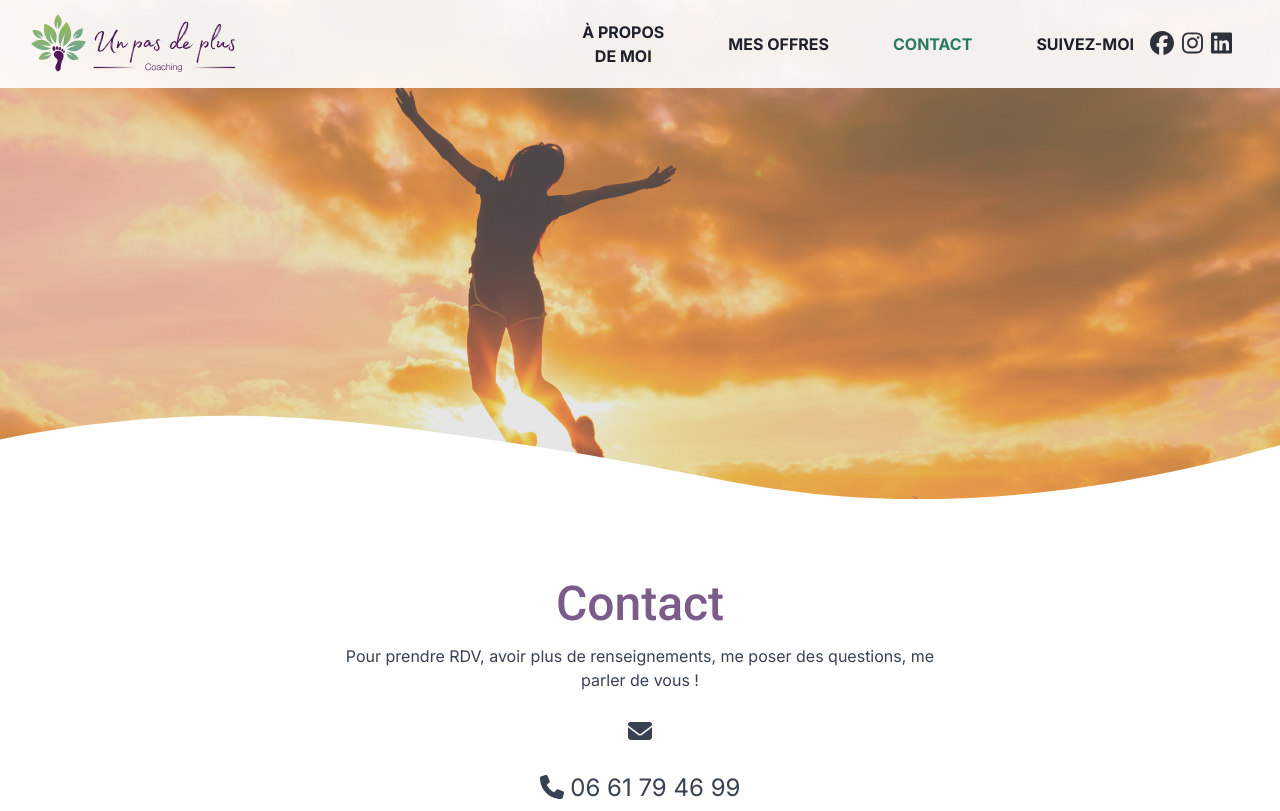
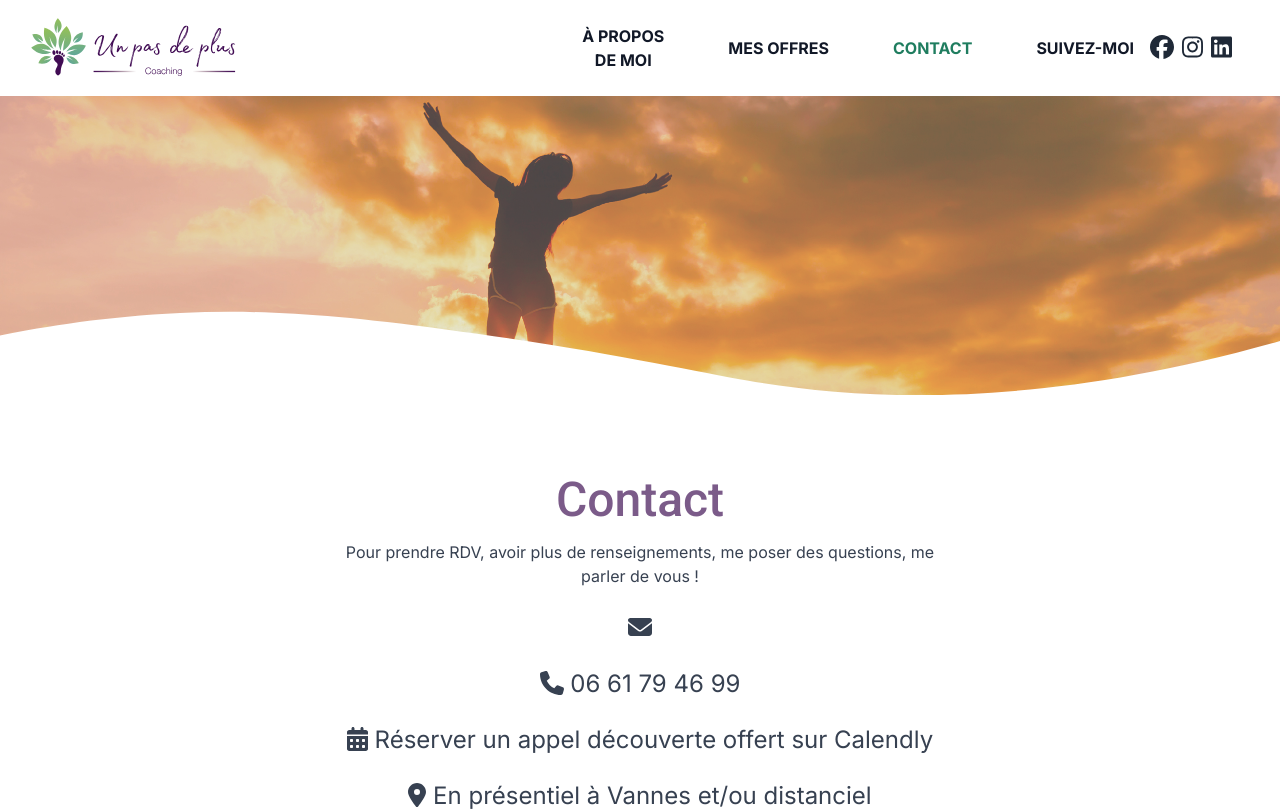
Before and after one commit to antoinebollinger/unpasdeplus-coaching, a Next.js app: page /contact in a window 1280 px wide. Shown: the top 811 px of the page. Built offline with nearby package versions, Linux system fonts and the light colour scheme.

Commit message:
🚧 header update

```diff
--- a/app/page.tsx
+++ b/app/page.tsx
@@ -10,7 +10,7 @@ export default function Page() {
     const onThisPage = [
         {
             title: 'Introduction',
-            link: '#header'
+            link: '#top'
         },
         {
             title: 'Mes offres',
--- a/src/components/backtotop.tsx
+++ b/src/components/backtotop.tsx
@@ -8,7 +8,7 @@ export default function Backtotop({
     onThisPage?: onThisPage[]
 }) {
     return (
-        <a className="back-to-top" href="#header" aria-label="Haut de page">
+        <a className="back-to-top" href="#top" aria-label="Haut de page">
             <FontAwesomeIcon icon={faChevronUp} />
         </a>
     )
--- a/src/components/header.tsx
+++ b/src/components/header.tsx
@@ -3,15 +3,28 @@ import Image from 'next/image'
 import Navbar from './navbar'
 import Wave from '/public/images/svg/wave-white.svg'
 import type { banner } from '../models/types'
+import { useLayoutEffect, useRef } from 'react'
 
 export default function Header({
     banner,
 }: {
     banner: banner,
 }) {
+    const navRef = useRef<HTMLDivElement>()
+    const headerRef = useRef<HTMLDivElement>()
+
+    useLayoutEffect(() => {
+        if (navRef.current) {
+            headerRef.current.style.height = `${navRef.current.offsetHeight}px`
+            // headerRef.current.style.marginTop = `${navRef.current.offsetHeight}px`
+            // document.body.style.paddingTop = `${navRef.current.offsetHeight}px`
+            // document.body.style.scrollMarginTop = `${navRef.current.offsetHeight}px`
+        }
+    }, [])
+
     return (
-        <header className="relative min-h-[40vh] md:min-h-[65vh]" id="header">
-            <div className="navigation">
+        <>
+            <div className="navigation" ref={navRef}>
                 <div className="container">
                     <div className="row">
                         <div className="w-full">
@@ -20,6 +33,7 @@ export default function Header({
                     </div>
                 </div>
             </div>
+            <header className={`relative md:min-h-[40vh]`} id="header" ref={headerRef}>
                 <div className="absolute inset-0 z-0">
                     <Image
                         src={banner.src}
@@ -37,5 +51,6 @@ export default function Header({
                     />
                 </div>
             </header>
+        </>
     )
 }
--- a/src/components/navbar.tsx
+++ b/src/components/navbar.tsx
@@ -15,9 +15,9 @@ export default function Navbar() {
         const navigation = document.querySelector('.navigation')
         const backToTop = document.querySelector<HTMLElement>('.back-to-top')
         if (scrollpos > 10)
-            navigation.classList.add('sticky')
+            navigation.classList.add('stuck')
         else
-            navigation.classList.remove('sticky')
+            navigation.classList.remove('stuck')
         if (scrollpos > 300)
             backToTop.style.opacity = '1'
         else
--- a/src/layout.tsx
+++ b/src/layout.tsx
@@ -10,6 +10,7 @@ import './utils/sprintf'
 import { motion } from 'framer-motion'
 import Banner from '/public/images/banners/1.jpg'
 import Modal from './utils/modal'
+import Navbar from './components/navbar'
 
 export default function Layout({
     children,
@@ -37,7 +38,9 @@ export default function Layout({
                 animate={{ opacity: 1 }}
                 exit={{ opacity: 0 }}
                 transition={{ duration: 0.5 }}
+                id="top"
             >
+                {/* <Navbar /> */}
                 <Header banner={banner} />
                 {children}
                 {footer && <Footer onThisPage={onThisPage} />}
--- a/styles/_header.scss
+++ b/styles/_header.scss
@@ -1,32 +1,24 @@
 header {
-    .navigation {
-        @apply absolute top-0 left-0 z-30 w-full py-3 md:py-1 duration-200 bg-white opacity-90;
-        &.sticky {
-            @apply fixed py-2 md:py-0 opacity-100 shadow;
-            ul {
-                @apply opacity-100;
-            }
-        }
-        ul {
-            @apply duration-200 bg-white;
-        }
-    }
     .choice-ul {
         li {
-        @apply p-1;
+            @apply p-1;
         }
+
         button {
             @apply rounded shadow bg-gray-100 hover:bg-gray-200 px-4 py-2 transition duration-200;
+
             &.vert {
                 &.active {
                     @apply bg-tertary-900 text-white;
                 }
             }
+
             &.noir {
                 &.active {
                     @apply bg-black text-white;
                 }
             }
+
             &.blanc {
                 &.active {
                     @apply bg-white;
--- a/styles/_navbar.scss
+++ b/styles/_navbar.scss
@@ -1,3 +1,14 @@
+.navigation {
+    @apply sticky top-0 left-0 z-30 w-full py-4 md:py-2 duration-200 bg-white;
+
+    &.stuck {
+        @apply py-2 md:py-0 shadow;
+    }
+
+    ul {
+        @apply duration-200 bg-white;
+    }
+
     .navbar-brand {
         aspect-ratio: 300/105;
     }
@@ -62,3 +73,4 @@
         top: -8px;
         transform: rotate(135deg);
     }
+}
--- a/styles/global.scss
+++ b/styles/global.scss
@@ -16,7 +16,7 @@ html {
 
 body {
     font-family: var(--font-sans), sans-serif;
-    overflow-x: hidden;
+    // overflow-x: hidden;
 }
 
 h1,
```
Lines whose indentation alone changed are shown as unchanged.
